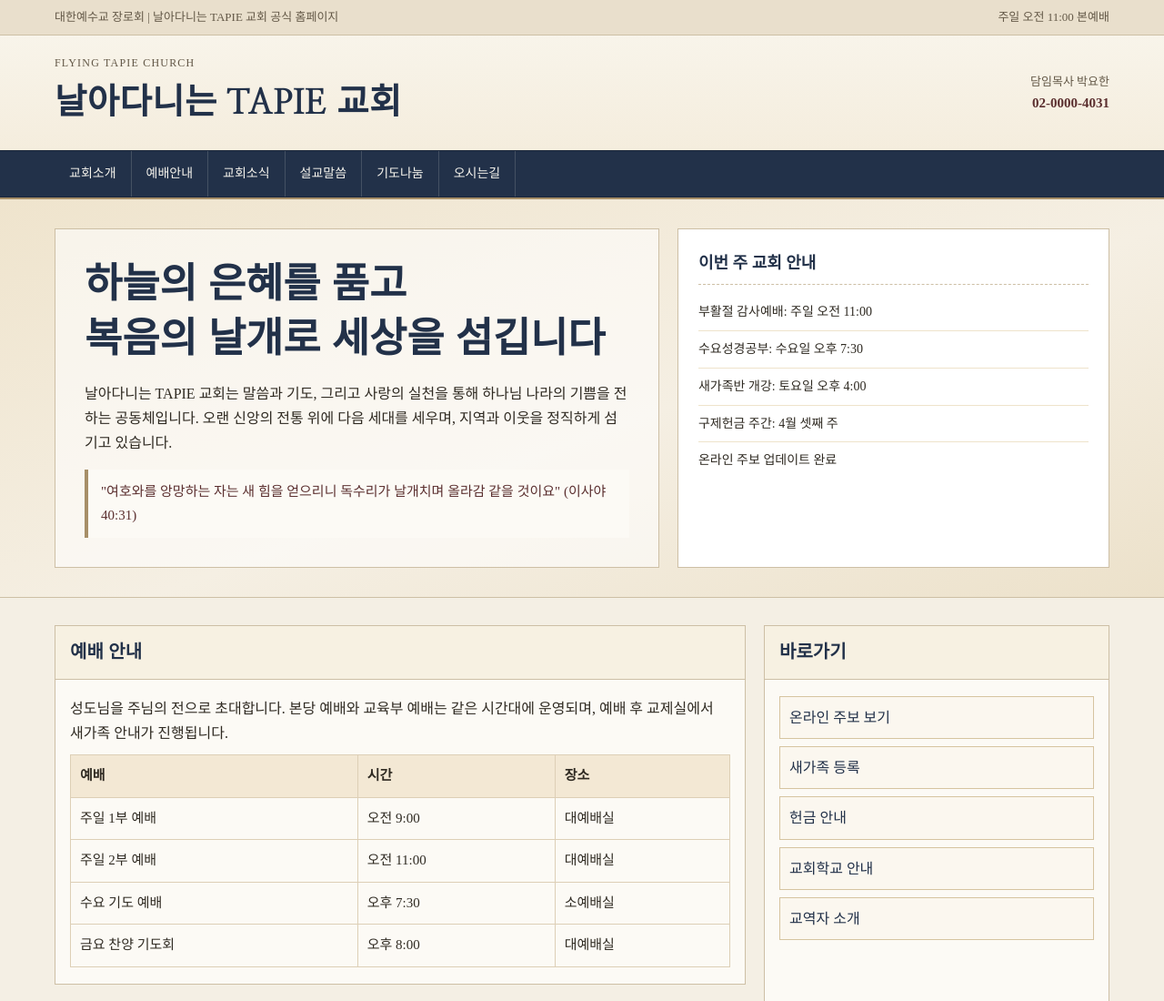
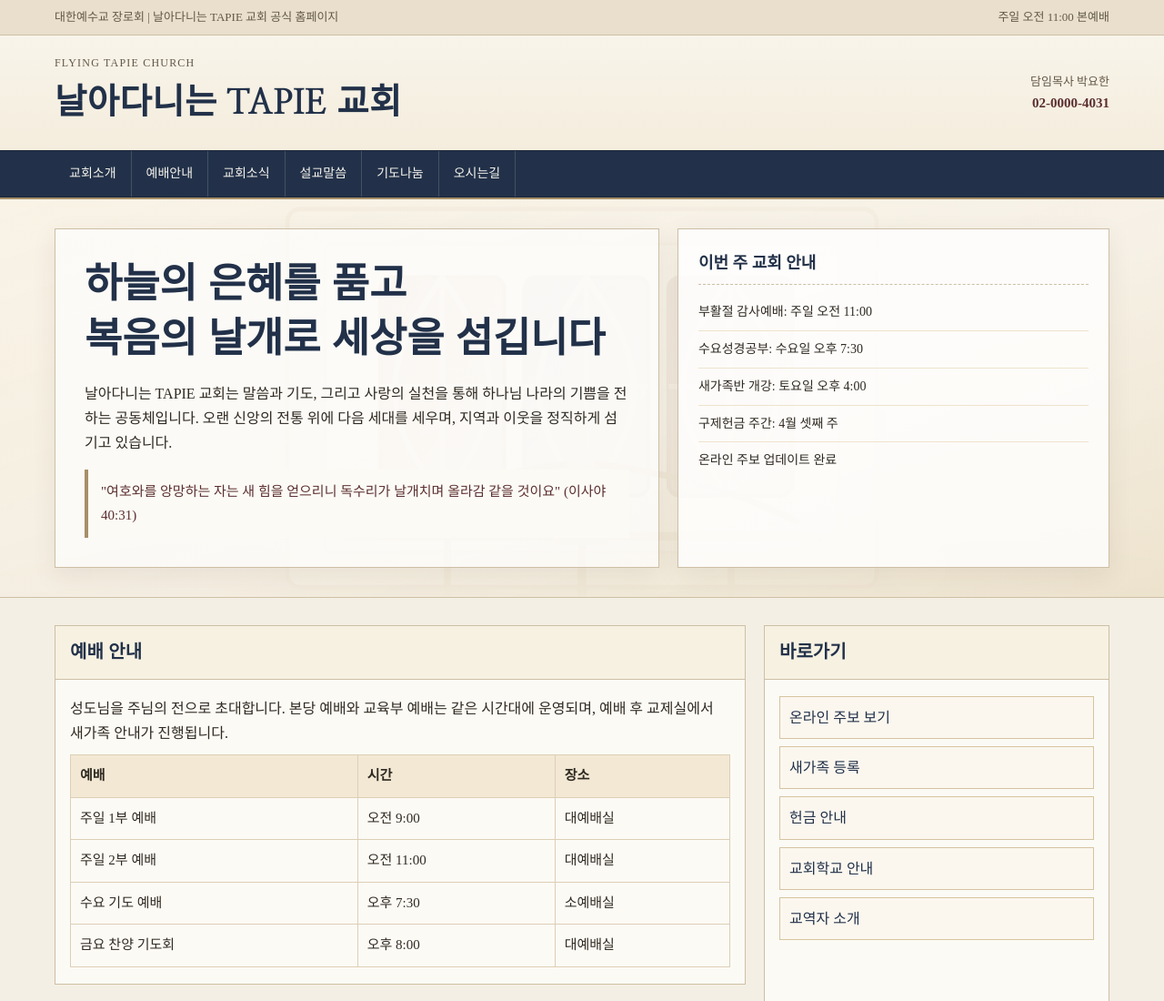
Before and after one commit to holy0unjinx/tapie, a plain HTML site: page 04_GIT_기초.html in a window 1280 px wide. Shown: the top 1100 px of the page at 91% size. Drawn offline with Linux system fonts and the light colour scheme.

Commit message:
심심해서 배경을 추가했습니다.

```diff
--- a/04_GIT_기초.html
+++ b/04_GIT_기초.html
@@ -139,8 +139,29 @@
       }
 
       .hero-wrap {
-        background: linear-gradient(160deg, #efe4cd, #f5efe3 55%, #ece1ca);
+        background:
+          linear-gradient(
+            160deg,
+            rgba(248, 241, 227, 0.88),
+            rgba(245, 239, 227, 0.92) 55%,
+            rgba(236, 225, 202, 0.95)
+          ),
+          url("assets/tapie-church-background.svg") center/cover no-repeat;
         border-bottom: 1px solid var(--line);
+        position: relative;
+        overflow: hidden;
+      }
+
+      .hero-wrap::after {
+        content: "";
+        position: absolute;
+        inset: 0;
+        background: linear-gradient(
+          to bottom,
+          rgba(255, 255, 255, 0.16),
+          rgba(255, 255, 255, 0.08)
+        );
+        pointer-events: none;
       }
 
       .hero {
@@ -149,12 +170,15 @@
         gap: 20px;
         padding: 32px 0;
         align-items: stretch;
+        position: relative;
+        z-index: 1;
       }
 
       .hero-main {
-        background: rgba(255, 255, 255, 0.58);
+        background: rgba(255, 255, 255, 0.68);
         border: 1px solid var(--line);
         padding: 32px;
+        box-shadow: 0 8px 26px rgba(77, 57, 28, 0.08);
       }
 
       .hero-main h1 {
@@ -179,9 +203,10 @@
       }
 
       .hero-side {
-        background: #fff;
+        background: rgba(255, 255, 255, 0.82);
         border: 1px solid var(--line);
         padding: 22px;
+        box-shadow: 0 8px 26px rgba(77, 57, 28, 0.08);
       }
 
       .hero-side h2 {
```
Also changed, not shown: assets/tapie-church-background.svg (added).
